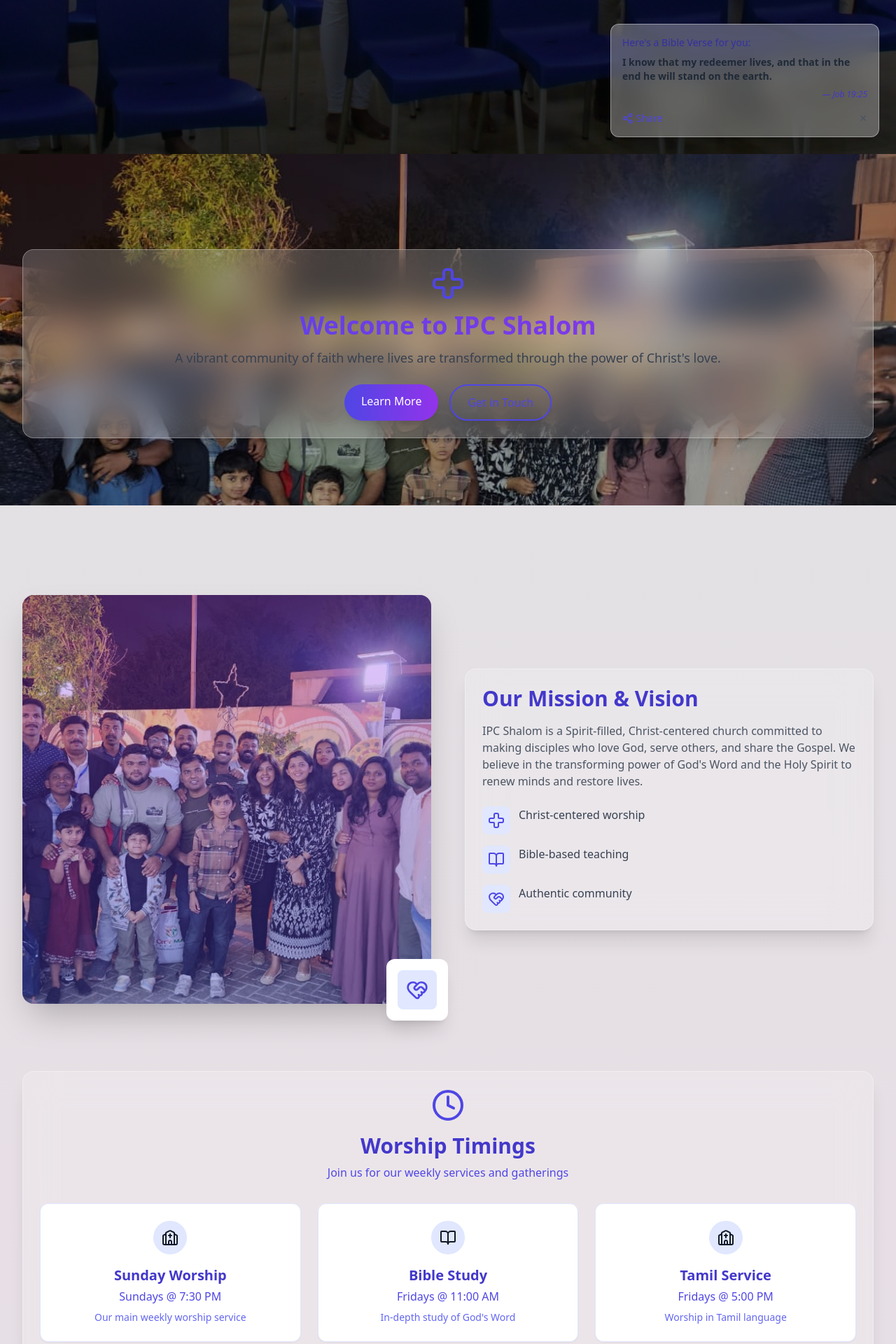
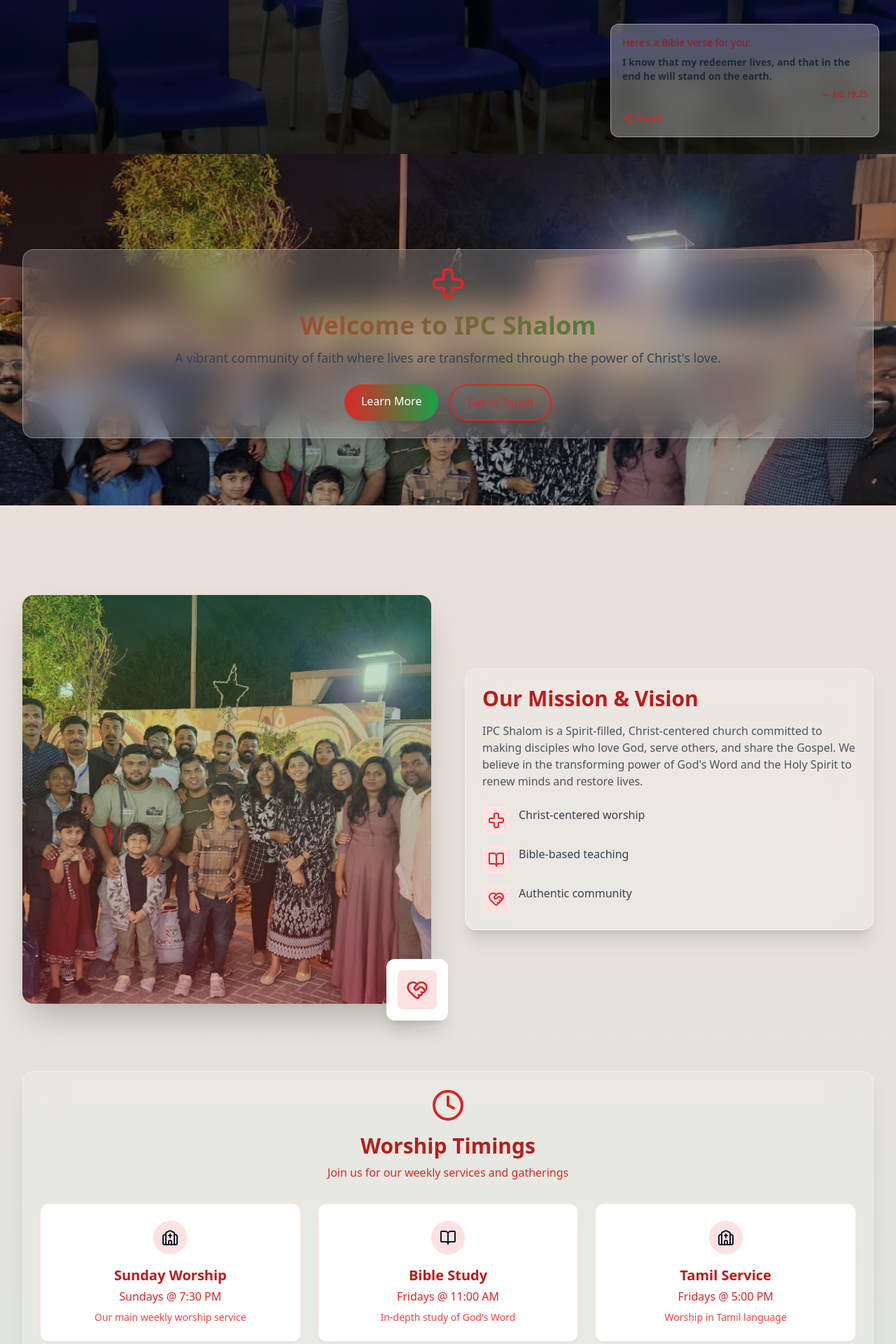
Before and after one commit to chrismat-05/shalom, a React (Vite) app: page / in a window 1280 px wide. Shown: the part 580-2500 px from the top of the page at 70% size. Built offline with nearby package versions, Linux system fonts and the light colour scheme.

Commit message:
Logo based color theme introduced.

```diff
--- a/src/components/HeroSlider.jsx
+++ b/src/components/HeroSlider.jsx
@@ -75,10 +75,10 @@ export default function HeroSlider() {
               <h1 className="text-4xl sm:text-6xl font-bold mb-4 text-white">
                 {slides[current].title}
               </h1>
-              <p className="text-xl sm:text-3xl mb-8 text-indigo-100">{slides[current].subtitle}</p>
+              <p className="text-xl sm:text-3xl mb-8 text-red-100">{slides[current].subtitle}</p>
               <a
                 href="#contact"
-                className="px-8 py-3 bg-gradient-to-r from-indigo-600 to-purple-600 text-white rounded-full hover:opacity-90 transition shadow-lg"
+                className="px-8 py-3 bg-gradient-to-r from-red-600 to-green-600 text-white rounded-full hover:opacity-90 transition shadow-lg"
               >
                 Get in Touch
               </a>
--- a/src/components/SereneBackground.jsx
+++ b/src/components/SereneBackground.jsx
@@ -3,10 +3,10 @@ import React from "react";
 const SereneBackground = () => {
   return (
     <div className="fixed inset-0 overflow-hidden pointer-events-none -z-10">
-      <div className="absolute inset-0 bg-gradient-to-br from-indigo-50 to-purple-50"></div>
+      <div className="absolute inset-0 bg-gradient-to-br from-red-50 to-green-50"></div>
 
       <div className="absolute inset-0 opacity-20" style={{
-        backgroundImage: `radial-gradient(circle at 1px 1px, #7c3aed 1px, transparent 0)`,
+        backgroundImage: `radial-gradient(circle at 1px 1px, #B91C1C 1px, transparent 0)`,
         backgroundSize: '20px 20px'
       }}></div>
 
@@ -22,7 +22,7 @@ const SereneBackground = () => {
         >
           <path
             d="M0,40 L0,30 C100,35 300,25 500,30 C700,35 900,25 1200,30 L1200,40 Z"
-            fill="#7c3aed"
+            fill="#B91C1C"
           />
         </svg>
       </div>
--- a/src/components/VerseToast.jsx
+++ b/src/components/VerseToast.jsx
@@ -26,13 +26,13 @@ export default function VerseToast() {
             exit={{ opacity: 0, y: 50 }}
             className="fixed bottom-6 right-6 max-w-sm p-4 bg-white/30 backdrop-blur-lg border border-white/40 rounded-xl shadow-xl z-50 hidden sm:flex flex-col gap-2 text-sm"
           >
-            <div className="text-indigo-800">Here's a Bible Verse for you:</div>
+            <div className="text-red-800">Here's a Bible Verse for you:</div>
             <div className="text-gray-800 font-semibold">{verse.text}</div>
-            <div className="text-xs text-indigo-700 text-right italic">— {verse.reference}</div>
+            <div className="text-xs text-red-700 text-right italic">— {verse.reference}</div>
             <div className="flex justify-between items-center mt-2">
               <button
                 onClick={handleShare}
-                className="text-indigo-600 flex items-center gap-1 hover:underline"
+                className="text-red-600 flex items-center gap-1 hover:underline"
               >
                 <Share2 size={16} /> Share
               </button>
@@ -53,7 +53,7 @@ export default function VerseToast() {
           initial={{ opacity: 0, scale: 0.5 }}
           animate={{ opacity: 1, scale: [1, 1.1, 1] }}
           transition={{ repeat: Infinity, repeatType: "loop", duration: 2 }}
-          className="fixed bottom-6 right-6 p-3 bg-indigo-600/20 backdrop-blur-md border border-indigo-600/30 rounded-full shadow-md z-40 text-indigo-600 hidden sm:flex"
+          className="fixed bottom-6 right-6 p-3 bg-red-600/20 backdrop-blur-md border border-red-600/30 rounded-full shadow-md z-40 text-red-600 hidden sm:flex"
         >
           <MessageSquareQuote size={20} />
         </motion.button>
--- a/src/pages/Home.jsx
+++ b/src/pages/Home.jsx
@@ -51,9 +51,9 @@ export default function Home() {
             <FrostedCard className="text-center">
               <motion.div variants={itemVariants}>
                 <div className="flex justify-center mb-4">
-                  <Cross size={48} className="text-indigo-600" />
+                  <Cross size={48} className="text-red-600" />
                 </div>
-                <h2 className="text-4xl font-bold bg-gradient-to-r from-indigo-600 to-purple-600 bg-clip-text text-transparent mb-3">
+                <h2 className="text-4xl font-bold bg-gradient-to-r from-red-600 to-green-600 bg-clip-text text-transparent mb-3">
                   Welcome to IPC Shalom
                 </h2>
                 <p className="text-gray-700 mb-6 text-lg">
@@ -62,7 +62,7 @@ export default function Home() {
                 <motion.div className="flex justify-center gap-4">
                   <motion.a
                     href="/about"
-                    className="inline-block bg-gradient-to-r from-indigo-600 to-purple-600 text-white px-6 py-3 rounded-full hover:opacity-90 transition shadow-lg"
+                    className="inline-block bg-gradient-to-r from-red-600 to-green-600 text-white px-6 py-3 rounded-full hover:opacity-90 transition shadow-lg"
                     whileHover={{ scale: 1.05 }}
                     whileTap={{ scale: 0.95 }}
                   >
@@ -70,7 +70,7 @@ export default function Home() {
                   </motion.a>
                   <motion.a
                     href="#contact"
-                    className="inline-block border-2 border-indigo-600 text-indigo-600 px-6 py-3 rounded-full hover:bg-indigo-600 hover:text-white transition shadow-lg"
+                    className="inline-block border-2 border-red-600 text-red-600 px-6 py-3 rounded-full hover:bg-red-600 hover:text-white transition shadow-lg"
                     whileHover={{ scale: 1.05 }}
                     whileTap={{ scale: 0.95 }}
                   >
@@ -83,7 +83,7 @@ export default function Home() {
         </div>
       </FixedBackgroundSection>
 
-      <div className="relative py-16 overflow-hidden bg-gradient-to-b from-indigo-900/10 via-purple-900/10 to-indigo-900/10">
+      <div className="relative py-16 overflow-hidden bg-gradient-to-b from-red-900/10 via-green-900/10 to-red-900/10">
         <SereneBackground />
         <div className="relative z-10 space-y-24 py-16">
           <div className="max-w-7xl mx-auto px-4 sm:px-8 relative z-20">
@@ -101,18 +101,18 @@ export default function Home() {
                     alt="Church Community"
                     className="w-full h-full object-cover"
                   />
-                  <div className="absolute inset-0 bg-gradient-to-t from-indigo-600/30 to-purple-600/30"></div>
+                  <div className="absolute inset-0 bg-gradient-to-t from-red-600/30 to-green-600/30"></div>
                 </div>
                 <div className="absolute -bottom-6 -right-6 bg-white p-4 rounded-xl shadow-xl">
-                  <div className="bg-indigo-100 p-3 rounded-lg">
-                    <HeartHandshake size={32} className="text-indigo-600" />
+                  <div className="bg-red-100 p-3 rounded-lg">
+                    <HeartHandshake size={32} className="text-red-600" />
                   </div>
                 </div>
               </motion.div>
 
               <motion.div variants={itemVariants}>
                 <FrostedCard>
-                  <h2 className="text-3xl font-bold text-indigo-700 mb-4">Our Mission & Vision</h2>
+                  <h2 className="text-3xl font-bold text-red-700 mb-4">Our Mission & Vision</h2>
                   <p className="text-gray-600 mb-6">
                     IPC Shalom is a Spirit-filled, Christ-centered church committed to making disciples who love God, serve others,
                     and share the Gospel. We believe in the transforming power of God's Word and the Holy Spirit to renew minds
@@ -120,12 +120,12 @@ export default function Home() {
                   </p>
                   <div className="space-y-4">
                     {[
-                      { icon: <Cross size={24} className="text-indigo-600" />, text: "Christ-centered worship" },
-                      { icon: <BookOpen size={24} className="text-indigo-600" />, text: "Bible-based teaching" },
-                      { icon: <HeartHandshake size={24} className="text-indigo-600" />, text: "Authentic community" }
+                      { icon: <Cross size={24} className="text-red-600" />, text: "Christ-centered worship" },
+                      { icon: <BookOpen size={24} className="text-red-600" />, text: "Bible-based teaching" },
+                      { icon: <HeartHandshake size={24} className="text-red-600" />, text: "Authentic community" }
                     ].map((item, idx) => (
                       <div key={idx} className="flex items-start gap-3">
-                        <div className="bg-indigo-100 p-2 rounded-lg">{item.icon}</div>
+                        <div className="bg-red-100 p-2 rounded-lg">{item.icon}</div>
                         <p className="text-gray-700">{item.text}</p>
                       </div>
                     ))}
@@ -146,9 +146,9 @@ export default function Home() {
               <motion.div variants={itemVariants}>
                 <FrostedCard>
                   <div className="text-center mb-8">
-                    <Clock size={48} className="mx-auto text-indigo-600 mb-4" />
-                    <h2 className="text-3xl font-bold text-indigo-700 mb-2">Worship Timings</h2>
-                    <p className="text-indigo-600">Join us for our weekly services and gatherings</p>
+                    <Clock size={48} className="mx-auto text-red-600 mb-4" />
+                    <h2 className="text-3xl font-bold text-red-700 mb-2">Worship Timings</h2>
+                    <p className="text-red-600">Join us for our weekly services and gatherings</p>
                   </div>
 
                   <div className="grid sm:grid-cols-2 lg:grid-cols-3 gap-6">
@@ -162,17 +162,17 @@ export default function Home() {
                     ].map((item, idx) => (
                       <motion.div
                         key={idx}
-                        className="bg-white rounded-xl p-6 border border-indigo-100 hover:border-indigo-200 transition cursor-pointer group shadow-sm"
+                        className="bg-white rounded-xl p-6 border border-red-100 hover:border-red-200 transition cursor-pointer group shadow-sm"
                         variants={itemVariants}
                         whileHover={{ y: -5 }}
                       >
                         <div className="flex flex-col items-center text-center">
-                          <div className="bg-indigo-100 p-3 rounded-full mb-4 group-hover:bg-indigo-200 transition">
+                          <div className="bg-red-100 p-3 rounded-full mb-4 group-hover:bg-red-200 transition">
                             {item.icon}
                           </div>
-                          <h3 className="font-bold text-indigo-700 text-xl mb-1">{item.title}</h3>
-                          <p className="text-indigo-600 font-medium mb-2">{item.time}</p>
-                          <p className="text-indigo-500 text-sm">{item.desc}</p>
+                          <h3 className="font-bold text-red-700 text-xl mb-1">{item.title}</h3>
+                          <p className="text-red-600 font-medium mb-2">{item.time}</p>
+                          <p className="text-red-500 text-sm">{item.desc}</p>
                         </div>
                       </motion.div>
                     ))}
@@ -191,8 +191,8 @@ export default function Home() {
             >
               <FrostedCard>
                 <motion.div variants={itemVariants} className="text-center mb-12">
-                  <h2 className="text-3xl font-bold text-indigo-700 mb-2">Our Ministries</h2>
-                  <div className="w-24 h-1 bg-gradient-to-r from-indigo-600 to-purple-600 mx-auto"></div>
+                  <h2 className="text-3xl font-bold text-red-700 mb-2">Our Ministries</h2>
+                  <div className="w-24 h-1 bg-gradient-to-r from-red-600 to-green-600 mx-auto"></div>
                 </motion.div>
 
                 <motion.div
@@ -203,20 +203,20 @@ export default function Home() {
                     {
                       title: "Children's Ministry",
                       desc: "Engaging programs for kids to learn about Jesus",
-                      icon: <Users className="text-indigo-600" />,
-                      color: "from-blue-100 to-blue-200"
+                      icon: <Users className="text-red-600" />,
+                      color: "from-red-100 to-red-200"
                     },
                     {
                       title: "Youth Ministry",
                       desc: "Dynamic gatherings for teens and young adults",
-                      icon: <Users className="text-purple-600" />,
-                      color: "from-purple-100 to-purple-200"
+                      icon: <Users className="text-green-600" />,
+                      color: "from-green-100 to-green-200"
                     },
                     {
                       title: "Women's Fellowship",
                       desc: "Encouragement and growth for women of all ages",
-                      icon: <Users className="text-pink-600" />,
-                      color: "from-pink-100 to-pink-200"
+                      icon: <Users className="text-yellow-600" />,
+                      color: "from-yellow-100 to-yellow-200"
                     },
                   ].map((item, idx) => (
                     <motion.div
@@ -230,9 +230,9 @@ export default function Home() {
                         <div className={`bg-gradient-to-r ${item.color} p-3 rounded-full w-14 h-14 flex items-center justify-center mb-4`}>
                           {item.icon}
                         </div>
-                        <h3 className="text-xl font-bold text-indigo-700 mb-2">{item.title}</h3>
+                        <h3 className="text-xl font-bold text-red-700 mb-2">{item.title}</h3>
                         <p className="text-gray-600">{item.desc}</p>
-                        <a href="#" className="mt-4 inline-block text-indigo-600 hover:underline">Learn more →</a>
+                        <a href="#" className="mt-4 inline-block text-red-600 hover:underline">Learn more →</a>
                       </div>
                     </motion.div>
                   ))}
@@ -240,11 +240,69 @@ export default function Home() {
               </FrostedCard>
             </motion.section>
           </div>
+
+          {/* New Section: Upcoming Events */}
+          <div className="max-w-7xl mx-auto px-4 sm:px-8 relative z-10">
+            <motion.section
+              initial="hidden"
+              whileInView="visible"
+              viewport={{ once: true }}
+              variants={containerVariants}
+            >
+              <FrostedCard>
+                <motion.div variants={itemVariants} className="text-center mb-12">
+                  <h2 className="text-3xl font-bold text-red-700 mb-2">Upcoming Events</h2>
+                  <div className="w-24 h-1 bg-gradient-to-r from-red-600 to-green-600 mx-auto"></div>
+                </motion.div>
+
+                <div className="grid md:grid-cols-2 lg:grid-cols-3 gap-6">
+                  {[
+                    {
+                      title: "Annual Prayer Conference",
+                      date: "June 15-17, 2023",
+                      desc: "Join us for three days of powerful prayer and worship",
+                      icon: <Calendar className="text-red-600" />
+                    },
+                    {
+                      title: "Children's Vacation Bible School",
+                      date: "July 10-14, 2023",
+                      desc: "Fun-filled week of Bible stories, games and activities for kids",
+                      icon: <Users className="text-green-600" />
+                    },
+                    {
+                      title: "Mission Sunday",
+                      date: "August 6, 2023",
+                      desc: "Special service focusing on our mission work",
+                      icon: <Cross className="text-red-600" />
+                    }
+                  ].map((event, idx) => (
+                    <motion.div
+                      key={idx}
+                      className="bg-white p-6 rounded-xl border border-gray-100 hover:border-red-200 transition shadow-sm"
+                      variants={itemVariants}
+                      whileHover={{ y: -5 }}
+                    >
+                      <div className="flex items-start gap-4">
+                        <div className="bg-red-100 p-3 rounded-lg">
+                          {event.icon}
+                        </div>
+                        <div>
+                          <h3 className="text-xl font-bold text-red-700 mb-1">{event.title}</h3>
+                          <p className="text-green-600 font-medium mb-2">{event.date}</p>
+                          <p className="text-gray-600">{event.desc}</p>
+                        </div>
+                      </div>
+                    </motion.div>
+                  ))}
+                </div>
+              </FrostedCard>
+            </motion.section>
+          </div>
         </div>
       </div>
 
       <div className="relative py-16 overflow-hidden">
-        <div className="absolute inset-0 bg-gradient-to-br from-indigo-700/70 to-purple-700/70"></div>
+        <div className="absolute inset-0 bg-gradient-to-br from-red-700/70 to-green-700/70"></div>
         <SereneBackground />
         <div className="max-w-7xl mx-auto px-4 sm:px-8 relative z-10 py-16">
           <motion.section
@@ -258,39 +316,39 @@ export default function Home() {
             <motion.div variants={itemVariants}>
               <FrostedCard>
                 <h2 className="text-3xl font-bold text-white mb-4">We'd Love to Hear From You</h2>
-                <p className="text-indigo-100 mb-8">
+                <p className="text-red-100 mb-8">
                   Whether you have questions, prayer requests, or just want to say hello, our team is here to help.
                 </p>
 
                 <div className="space-y-6">
                   <div className="flex items-start gap-4">
-                    <div className="bg-indigo-600/30 p-3 rounded-lg">
+                    <div className="bg-red-600/30 p-3 rounded-lg">
                       <MapPin size={24} className="text-white" />
                     </div>
                     <div>
                       <h3 className="font-bold text-white mb-1">Visit us at</h3>
-                      <p className="text-indigo-100">IPC Shalom Church Villa, Zinj, Bahrain</p>
+                      <p className="text-red-100">IPC Shalom Church Villa, Zinj, Bahrain</p>
                     </div>
                   </div>
 
                   <div className="flex items-start gap-4">
-                    <div className="bg-indigo-600/30 p-3 rounded-lg">
+                    <div className="bg-red-600/30 p-3 rounded-lg">
                       <Mail size={24} className="text-white" />
                     </div>
                     <div>
                       <h3 className="font-bold text-white mb-1">Email Us</h3>
-                      <p className="text-indigo-100">ipcshalom51@gmail.com</p>
+                      <p className="text-red-100">ipcshalom51@gmail.com</p>
                     </div>
                   </div>
 
                   <div className="flex items-start gap-4">
-                    <div className="bg-indigo-600/30 p-3 rounded-lg">
+                    <div className="bg-red-600/30 p-3 rounded-lg">
                       <Phone size={24} className="text-white" />
                     </div>
                     <div>
                       <h3 className="font-bold text-white mb-1">Call Us</h3>
-                      <p className="text-indigo-100">+973 3504 1017</p>
-                      <p className="text-indigo-100">+973 3945 1498</p>
+                      <p className="text-red-100">+973 3504 1017</p>
+                      <p className="text-red-100">+973 3945 1498</p>
                     </div>
                   </div>
                 </div>
@@ -328,7 +386,7 @@ export default function Home() {
                       name="name"
                       placeholder="Your Name"
                       required
-                      className="w-full p-4 rounded-xl bg-white/10 border border-white/30 focus:border-indigo-300 focus:ring-2 focus:ring-indigo-200 outline-none transition text-white placeholder-indigo-200"
+                      className="w-full p-4 rounded-xl bg-white/10 border border-white/30 focus:border-red-300 focus:ring-2 focus:ring-red-200 outline-none transition text-white placeholder-red-200"
                     />
                   </div>
 
@@ -338,7 +396,7 @@ export default function Home() {
                       name="phone"
                       placeholder="Phone Number"
                       required
-                      className="w-full p-4 rounded-xl bg-white/10 border border-white/30 focus:border-indigo-300 focus:ring-2 focus:ring-indigo-200 outline-none transition text-white placeholder-indigo-200"
+                      className="w-full p-4 rounded-xl bg-white/10 border border-white/30 focus:border-red-300 focus:ring-2 focus:ring-red-200 outline-none transition text-white placeholder-red-200"
                     />
                   </div>
 
@@ -347,7 +405,7 @@ export default function Home() {
                       type="email"
                       name="email"
                       placeholder="Your Email (optional)"
-                      className="w-full p-4 rounded-xl bg-white/10 border border-white/30 focus:border-indigo-300 focus:ring-2 focus:ring-indigo-200 outline-none transition text-white placeholder-indigo-200"
+                      className="w-full p-4 rounded-xl bg-white/10 border border-white/30 focus:border-red-300 focus:ring-2 focus:ring-red-200 outline-none transition text-white placeholder-red-200"
                     />
                   </div>
 
@@ -357,13 +415,13 @@ export default function Home() {
                       rows="4"
                       placeholder="Your Message or Prayer Request"
                       required
-                      className="w-full p-4 rounded-xl bg-white/10 border border-white/30 focus:border-indigo-300 focus:ring-2 focus:ring-indigo-200 outline-none transition text-white placeholder-indigo-200"
+                      className="w-full p-4 rounded-xl bg-white/10 border border-white/30 focus:border-red-300 focus:ring-2 focus:ring-red-200 outline-none transition text-white placeholder-red-200"
                     ></textarea>
                   </div>
 
                   <motion.button
                     type="submit"
-                    className="w-full bg-gradient-to-r from-indigo-600 to-purple-600 text-white py-4 px-6 rounded-xl hover:opacity-90 transition shadow-lg font-medium"
+                    className="w-full bg-gradient-to-r from-red-600 to-green-600 text-white py-4 px-6 rounded-xl hover:opacity-90 transition shadow-lg font-medium"
                     whileHover={{ scale: 1.02 }}
                     whileTap={{ scale: 0.98 }}
                   >
```
Also changed, not shown: src/components/Header.jsx (+6 -6 lines), src/components/StickyFooter.jsx (+15 -15 lines).
